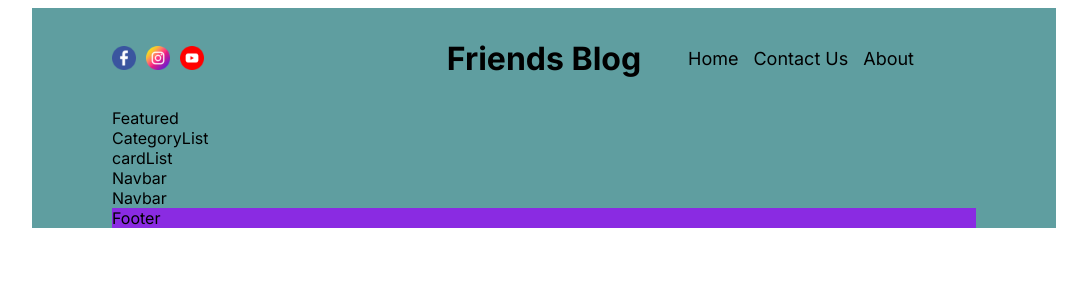
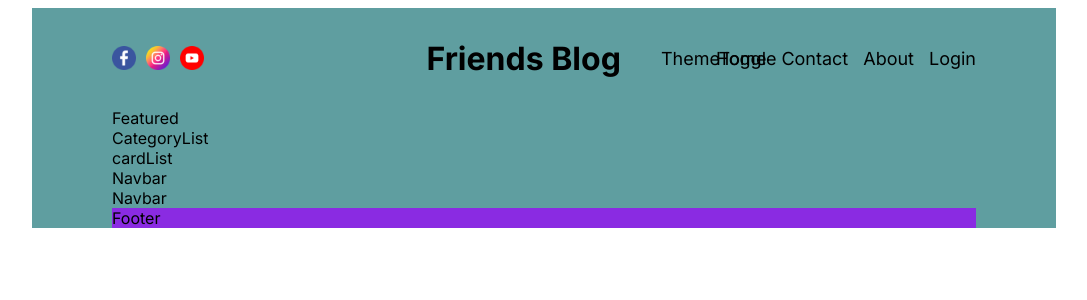
Before and after one commit to sjkadali/friends-blog, a Next.js app in the folder friends-blog/: page / in a window 1280 px wide. Shown: the top 300 px of the page, without its empty margins (96-1183 px from the left). Built offline with nearby package versions, Linux system fonts and the light colour scheme.

Commit message:
Theme files added

```diff
--- /dev/null
+++ b/friends-blog/src/components/authLinks/AuthLinks.jsx
@@ -0,0 +1,17 @@
+import React from 'react'
+import styles from './authLinks.module.css';
+import Link from 'next/link';
+
+export const AuthLinks = () => {
+  const status = "NotAuthenticated";
+  return (
+    <>
+      { status === "NotAuthenticated" ? (
+          <Link href="/login" className={styles.link}>Login</Link>
+        ) : (
+          <Link href="/logout">Logout</Link>
+        )
+      }
+   </>
+  );
+}
--- /dev/null
+++ b/friends-blog/src/components/authLinks/authLinks.module.css
@@ -0,0 +1,3 @@
+.link{
+   cursor: pointer;
+}
--- a/friends-blog/src/components/navbar/Navbar.jsx
+++ b/friends-blog/src/components/navbar/Navbar.jsx
@@ -2,6 +2,8 @@ import React from 'react'
 import styles from './navbar.module.css'
 import Image from 'next/image'
 import Link from 'next/link'
+import { ThemeToggle } from '../themeToggle/ThemeToggle'
+import { AuthLinks } from '../authLinks/AuthLinks'
 
 export const Navbar = () => {
   return (
@@ -13,9 +15,11 @@ export const Navbar = () => {
       </div>
       <div className={styles.logo}>Friends Blog</div>
       <div className={styles.links}>
+        <ThemeToggle/>
         <Link href="/">Home</Link>
-        <Link href="/">Contact Us</Link>
+        <Link href="/">Contact</Link>
         <Link href="/">About</Link>
+        <AuthLinks/>
       </div>
     </div>
   )
--- /dev/null
+++ b/friends-blog/src/components/themeToggle/ThemeToggle.jsx
@@ -0,0 +1,8 @@
+import React from 'react'
+import styles from './themeToggle.module.css';
+
+export const ThemeToggle = () => {
+  return (
+    <div className={styles.container}>ThemeToggle</div>
+  )
+}
--- /dev/null
+++ b/friends-blog/src/components/themeToggle/themeToggle.module.css
@@ -0,0 +1,17 @@
+.container {
+    width: 40px;
+    height: 20px;
+    border-radius: 50px;
+    cursor: pointer;
+    display: flex;
+    align-items: center;
+    justify-content: space-between;
+    position: relative;
+  }
+
+  .ball{
+    width: 15px;
+    height: 15px;
+    border-radius: 50%;
+    position: absolute;
+  }
```
Also changed, not shown: friends-blog/public/moon.png (added), friends-blog/src/app/sun.png (added).
